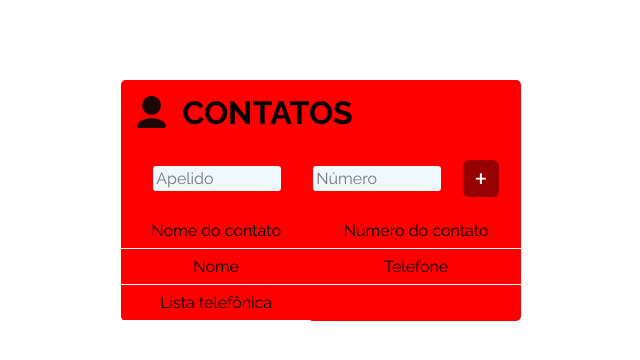
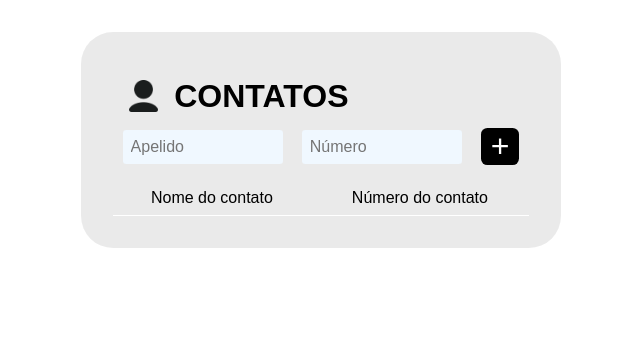
Before and after one commit to anakaza/EBAC, a plain HTML site: page index.html in a window 1280 px wide. Shown: the whole page, without its empty margins (319-959 px from the left). Drawn offline with Linux system fonts and the light colour scheme; a web font is replaced by a local one.

Commit message:
Add unidade visual

```diff
--- a/index.html
+++ b/index.html
@@ -4,10 +4,10 @@
     <meta charset="UTF-8">
     <meta name="viewport" content="width=device-width, initial-scale=1.0">
     <title>modulo_08_tarefa</title>
-    <link rel="stylesheet" href="main.css">
     <link rel="preconnect" href="https://fonts.googleapis.com">
     <link rel="preconnect" href="https://fonts.gstatic.com" crossorigin>
-    <link href="https://fonts.googleapis.com/css2?family=Raleway:wght@100;400;700;900&display=swap" rel="stylesheet">
+    <link href="https://fonts.googleapis.com/css2?family=Familjen+Grotesk:ital,wght@0,400;0,600;0,700;1,500&display=swap" rel="stylesheet">
+    <link rel="stylesheet" href="main.css">
 </head>
 <body>
 
@@ -34,15 +34,10 @@
 
             <tbody>
                 <tr>
-                    <th>Nome</th>
-                    <th>Telefone</th>
                 </tr>
             </tbody>
 
             <tfoot>
-                <tr>
-                    <td>Lista telefônica</td>
-                </tr>
             </tfoot>
         </table>
 
--- a/main.css
+++ b/main.css
@@ -2,13 +2,12 @@
     padding: 0;
     margin: 0;
     box-sizing: border-box;
-    font-family: 'Raleway', sans-serif;
+    font-family: 'Familjen Grotesk', sans-serif;
 }
 
 header{
     display: flex;
     align-items: center;
-    margin: 5em 0 1em 0;
 }
 header img{
     height: 2em;
@@ -21,11 +20,12 @@ header h1{
 }
 
 .container{
-    max-width: 400px;
+    margin: 2em auto;
+    max-width: 30em;
     width: 100%;
-    margin: 0 auto;
-    background-color: red;
-    border-radius: 0.3em;
+    background-color: rgba(0, 0, 0, 0.082);
+    padding: 2em;
+    border-radius: 2em;
 }
 
 form{
@@ -34,13 +34,13 @@ form{
     margin-bottom: 1em;
 }
 form input{
-    max-width: 8em;
+    max-width: 10em;
     font-size: 1em;
     background-color: aliceblue;
     border: none;
-    padding:  0.2em;
+    padding: 0.5em;
     border-radius: 0.2em;
-    margin-left: 2em;
+    margin: 0 auto;
 }
 form input[type="number"]::-webkit-inner-spin-button,
 form input[type="number"]::-webkit-outer-spin-button {
@@ -52,12 +52,12 @@ input[type=number] {
 }
 
 form button{
-    background-color: rgba(0, 0, 0, 0.411);
+    background-color: rgb(0, 0, 0);
     font-size: 2em;
     border: none;
     cursor: pointer;
     border-radius: 0.2em;
-    width: 1.1em;
+    width: 1.2em;
     margin: 0 auto;
     color: white;
 }
```
